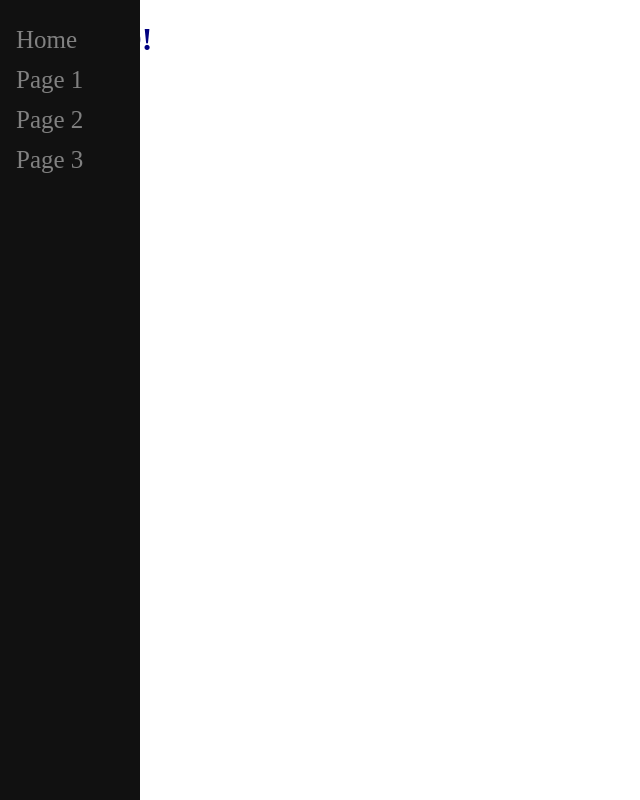
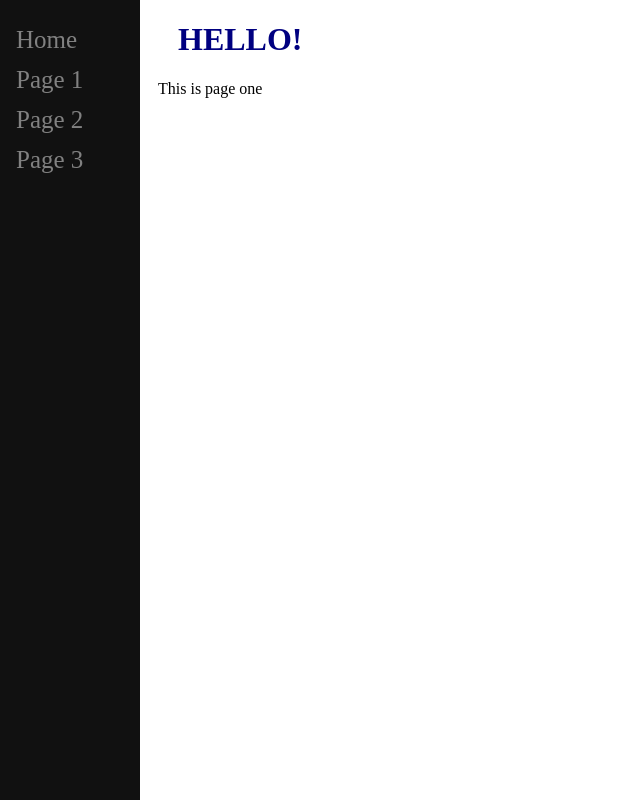
Before and after one commit to quanaphan/quanaphan.github.io, a plain HTML site: page page-one.html in a window 1280 px wide. Shown: the whole page, without its empty margins (0-640 px from the left). Drawn offline with Linux system fonts and the light colour scheme.

Commit message:
fixed page 1/2/3

```diff
--- a/page-one.html
+++ b/page-one.html
@@ -12,7 +12,9 @@
     <a href="page-two.html">Page 2</a>
     <a href="page-three.html">Page 3</a>
 </div>
+<div class="page-wrap">
 <h1>HELLO!</h1>
 <p>This is page one</p>
+</div>
 </body>
 </html>
```
Also changed, not shown: page-three.html (+2 -0 lines), page-two.html (+2 -0 lines).
